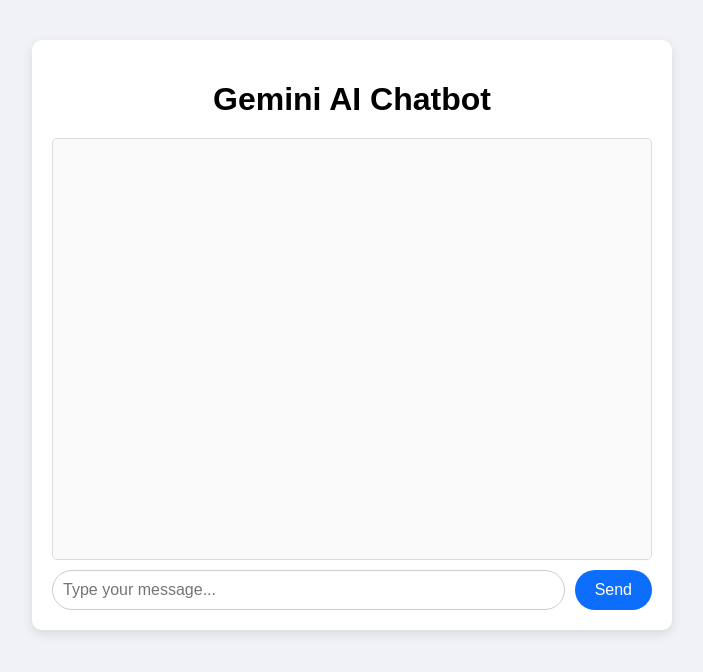
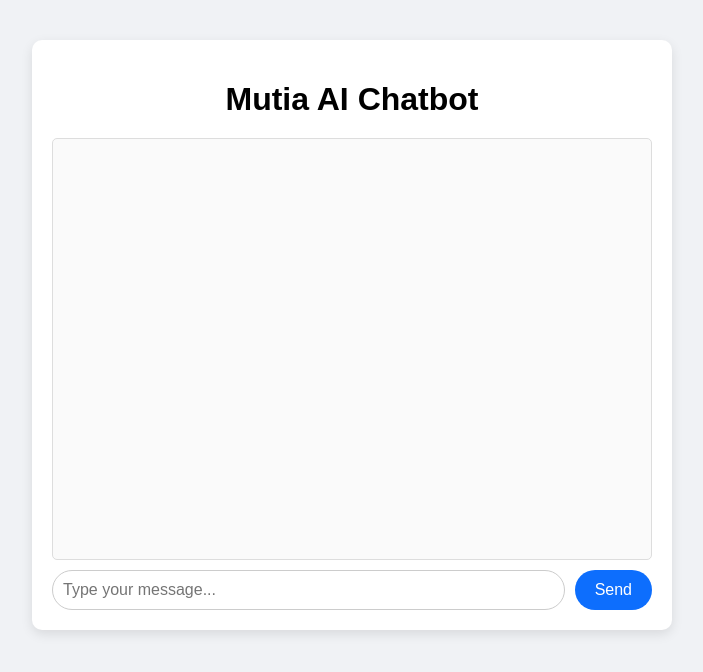
Before and after one commit to mutiadianita/gemini-chatbot-api-batch23, a website: page public/index.html in a window 1280 px wide. Shown: the whole page, without its empty margins (288-991 px from the left). Drawn offline with Linux system fonts and the light colour scheme.

Commit message:
Ganti judul

```diff
--- a/public/index.html
+++ b/public/index.html
@@ -3,12 +3,12 @@
 <head>
   <meta charset="UTF-8" />
   <meta name="viewport" content="width=device-width, initial-scale=1.0"/>
-  <title>Gemini AI Chatbot</title>
+  <title>Mutia AI Chatbot</title>
   <link rel="stylesheet" href="style.css"/>
 </head>
 <body>
   <div class="container">
-    <h1>Gemini AI Chatbot</h1>
+    <h1>Mutia AI Chatbot</h1>
     <div id="chat-box" class="chat-box"></div>
     <form id="chat-form">
       <input type="text" id="user-input" placeholder="Type your message..." autocomplete="off" required />
```
